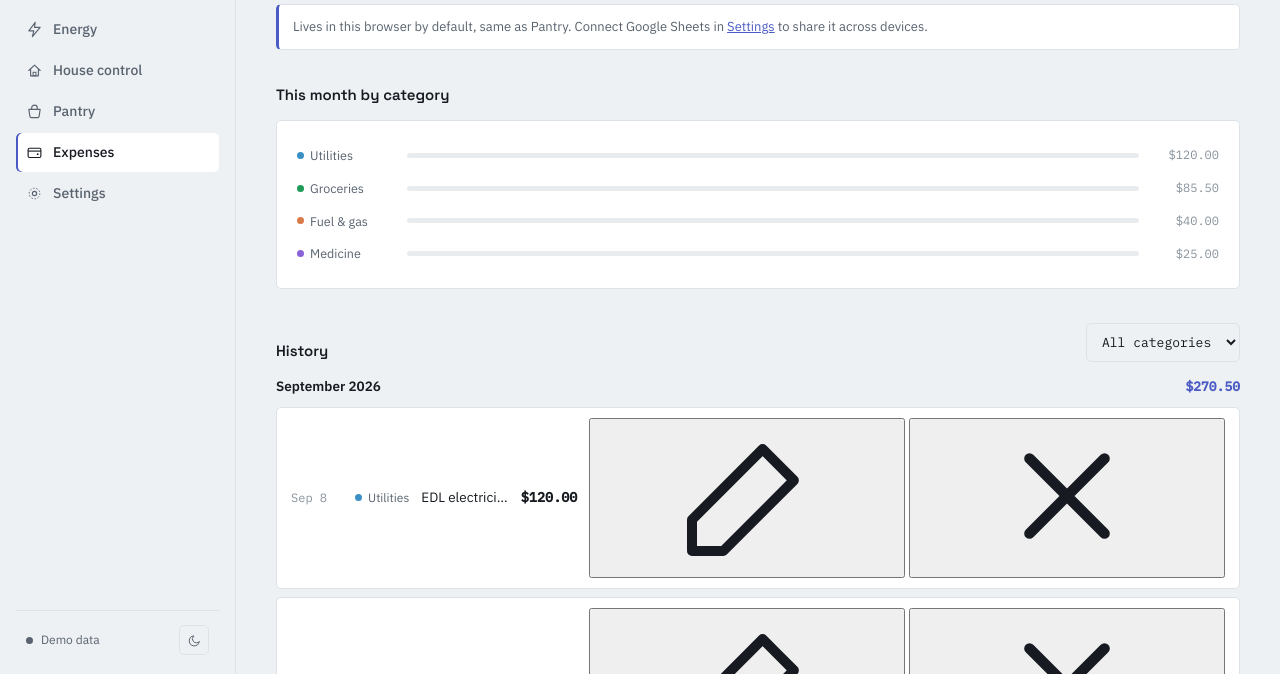
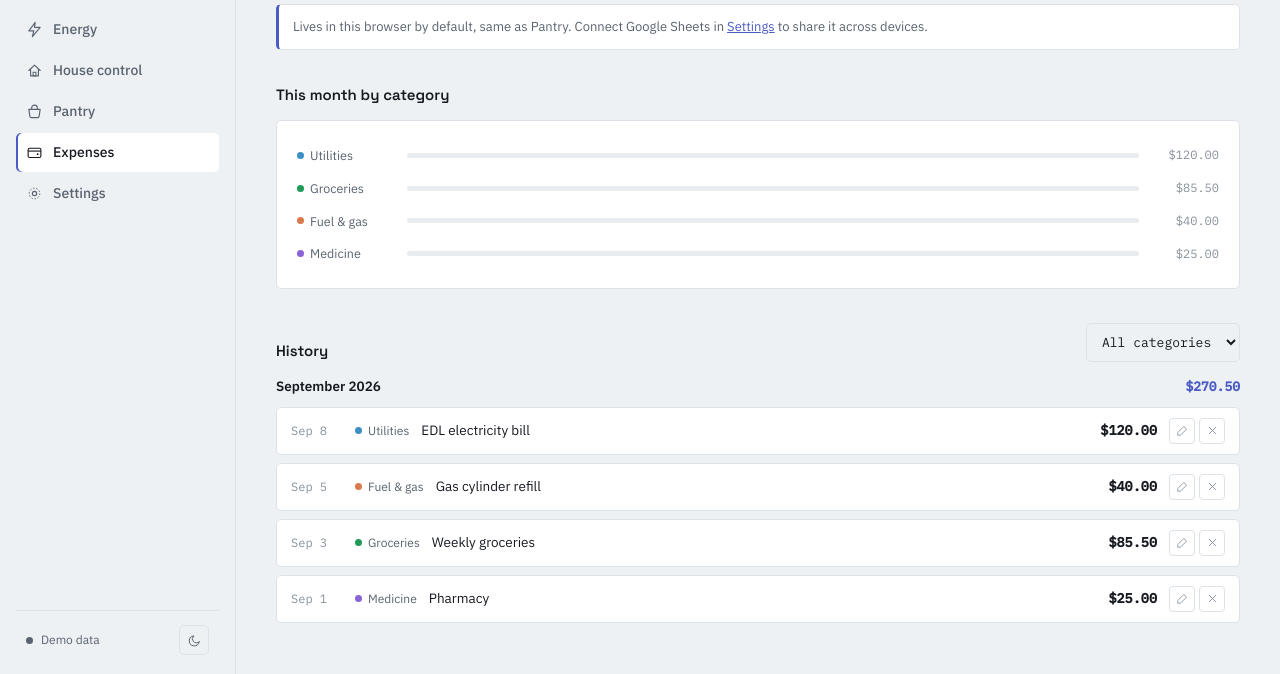
Before and after one commit to SociallyMiddleEast/My-House, a plain HTML site: page expenses.html in a window 1280 px wide. Shown: the part 113-787 px from the top of the page. Drawn offline with Linux system fonts and the light colour scheme.

Commit message:
Update style.css

```diff
--- a/assets/css/style.css
+++ b/assets/css/style.css
@@ -657,10 +657,10 @@ label.field .hint {
 .pantry-row .expiry-badge { font-size: 11px; padding: 3px 8px; border-radius: 100px; border: 1px solid var(--line); color: var(--text-muted); white-space: nowrap; }
 .pantry-row .expiry-badge.urgent { color: var(--bad); border-color: var(--bad); }
 
-.pantry-row .row-actions { display: flex; gap: 4px; flex-shrink: 0; }
-.pantry-row .row-actions button { width: 26px; height: 26px; border-radius: 4px; border: 1px solid var(--line); background: none; color: var(--text-faint); cursor: pointer; display: flex; align-items: center; justify-content: center; }
-.pantry-row .row-actions button:hover { color: var(--text); background: var(--panel-raised); }
-.pantry-row .row-actions svg { width: 13px; height: 13px; }
+.row-actions { display: flex; gap: 4px; flex-shrink: 0; }
+.row-actions button { width: 26px; height: 26px; border-radius: 4px; border: 1px solid var(--line); background: none; color: var(--text-faint); cursor: pointer; display: flex; align-items: center; justify-content: center; flex-shrink: 0; }
+.row-actions button:hover { color: var(--text); background: var(--panel-raised); }
+.row-actions svg { width: 13px; height: 13px; flex-shrink: 0; }
 
 @media (max-width: 560px) {
   .pantry-row { flex-wrap: wrap; }
```
